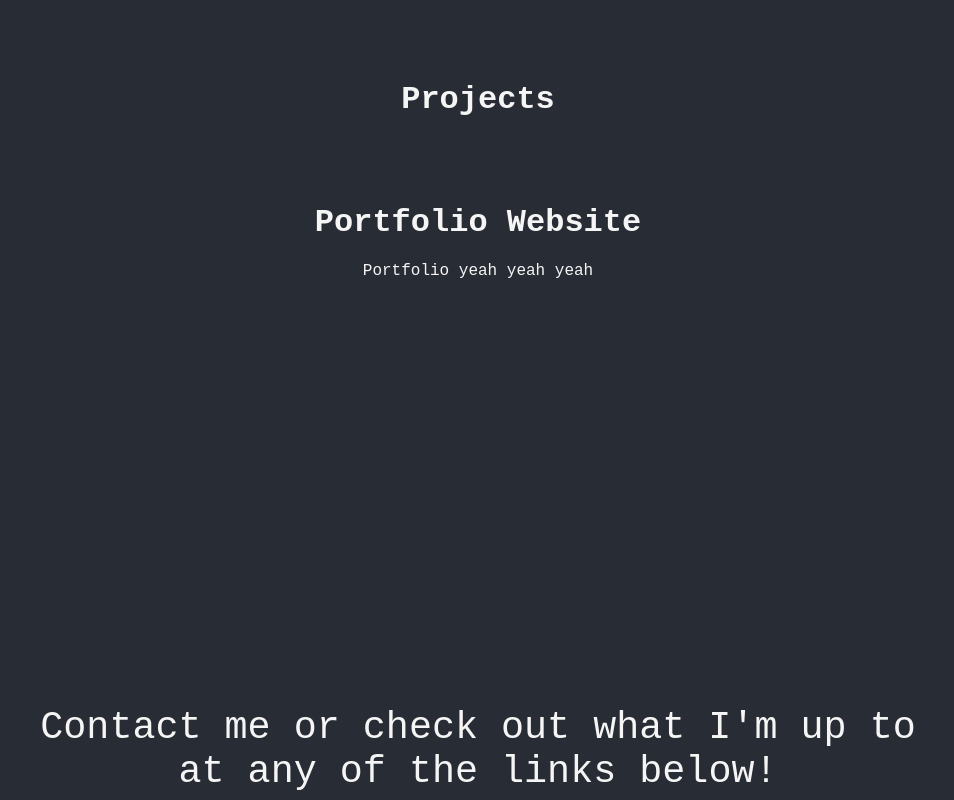
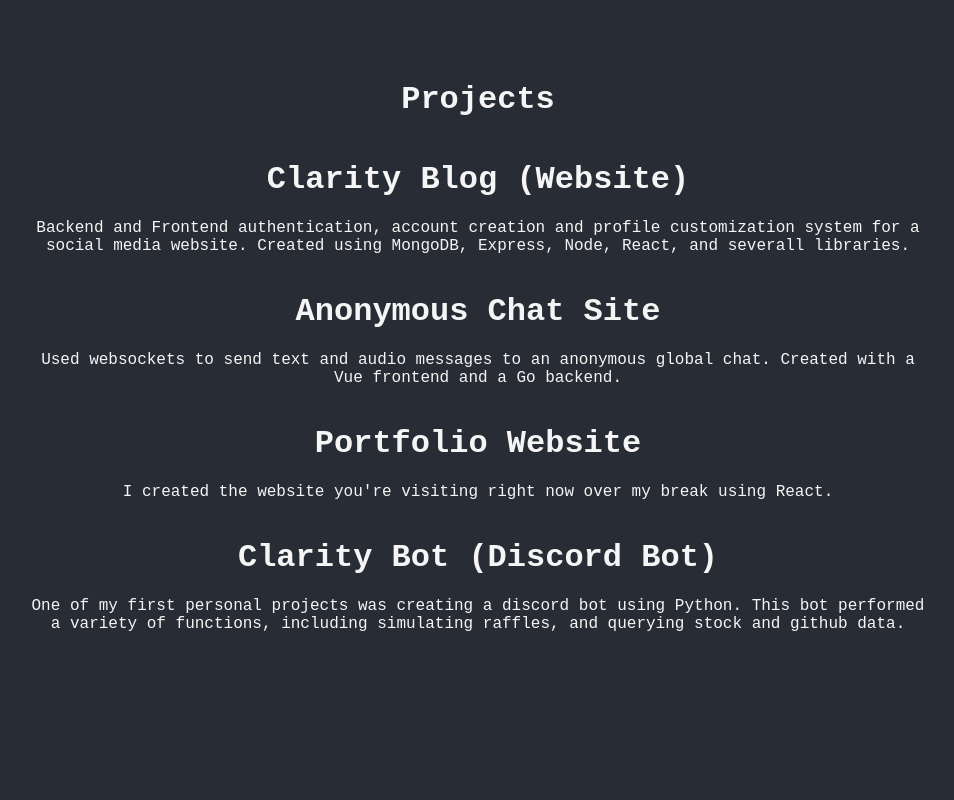
Before and after one commit to lucasabr/portfolio-site, a JavaScript app in the folder portfolio/: page / in a window 1280 px wide. Shown: the part 1620-2420 px from the top of the page, without its empty margins (162-1116 px from the left). Built offline with nearby package versions, Linux system fonts and the light colour scheme; the HTML template or start-up script is replaced by a standard one.

Commit message:
finish projects

```diff
--- a/portfolio/src/Components/Projects.js
+++ b/portfolio/src/Components/Projects.js
@@ -4,8 +4,8 @@
 const Projects = (props) => {
     return (
         <div>
-            <h1>Projects</h1>
-            <div id="projects" className="ExperienceBox">
+            <h1 id="projects">Projects</h1>
+            <div  className="ExperienceBox">
                 {props.projects.map((item) => {
                     return <Project title={item.title} desc={item.desc}/>
                 })}
--- a/portfolio/src/Content/projects.json
+++ b/portfolio/src/Content/projects.json
@@ -1,16 +1,20 @@
 {
     "projects" : [
         {
-            "title": "",
-            "desc": ""
+            "title": "Clarity Blog (Website)",
+            "desc": "Backend and Frontend authentication, account creation and profile customization system for a social media website. Created using MongoDB, Express, Node, React, and severall libraries."
         },
         {
-            "title": "",
-            "desc": ""
+            "title": "Anonymous Chat Site",
+            "desc": "Used websockets to send text and audio messages to an anonymous global chat. Created with a Vue frontend and a Go backend."
         },
         {
             "title": "Portfolio Website",
-            "desc": "Portfolio yeah yeah yeah"
+            "desc": "I created the website you're visiting right now over my break using React."
+        },
+        {
+            "title": "Clarity Bot (Discord Bot)",
+            "desc": "One of my first personal projects was creating a discord bot using Python. This bot performed a variety of functions, including simulating raffles, and querying stock and github data."
         }
     ]
 }
```
